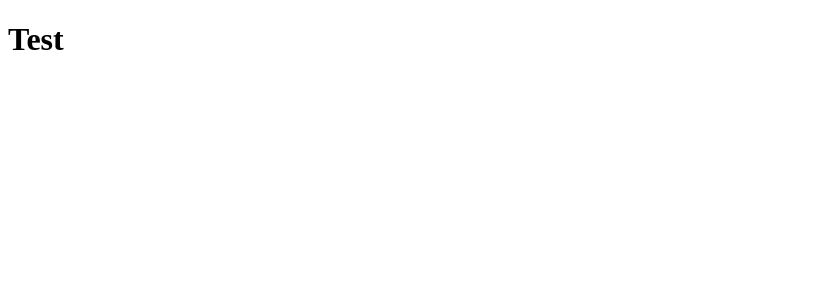
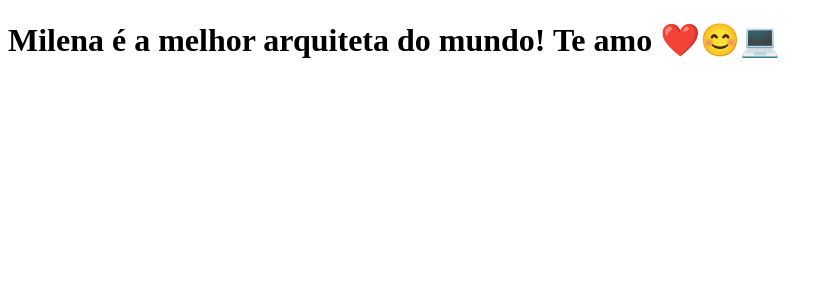
Before and after one commit to bentodvictor/clone-tabnews, a Next.js app: page / in a window 1280 px wide. Shown: the top 300 px of the page, without its empty margins (0-833 px from the left). Built offline with nearby package versions, Linux system fonts and the light colour scheme.

Commit message:
modifica frase

```diff
--- a/pages/index.js
+++ b/pages/index.js
@@ -1,5 +1,5 @@
 function Home() {
-    return <h1>Test</h1>;
+    return <h1>Milena é a melhor arquiteta do mundo! Te amo ❤️😊💻</h1>;
 }
 
 export default Home;
```
